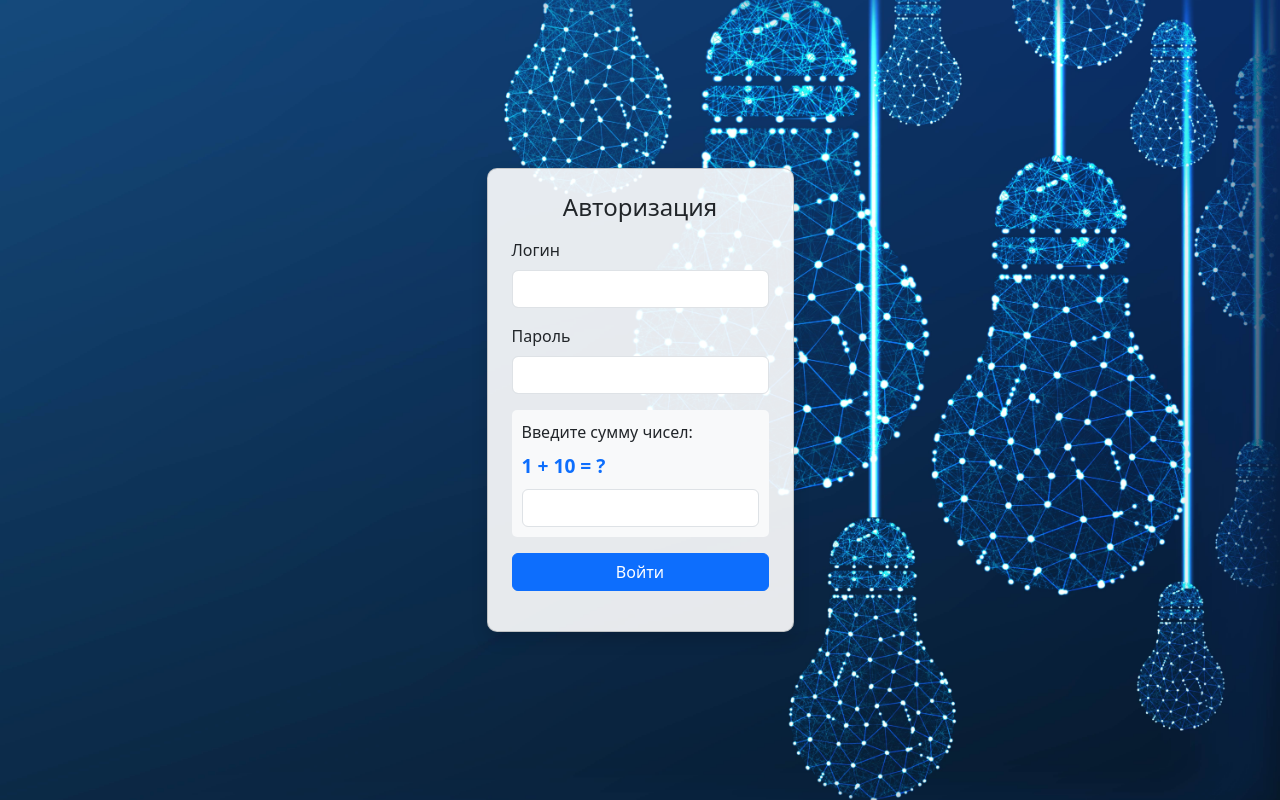
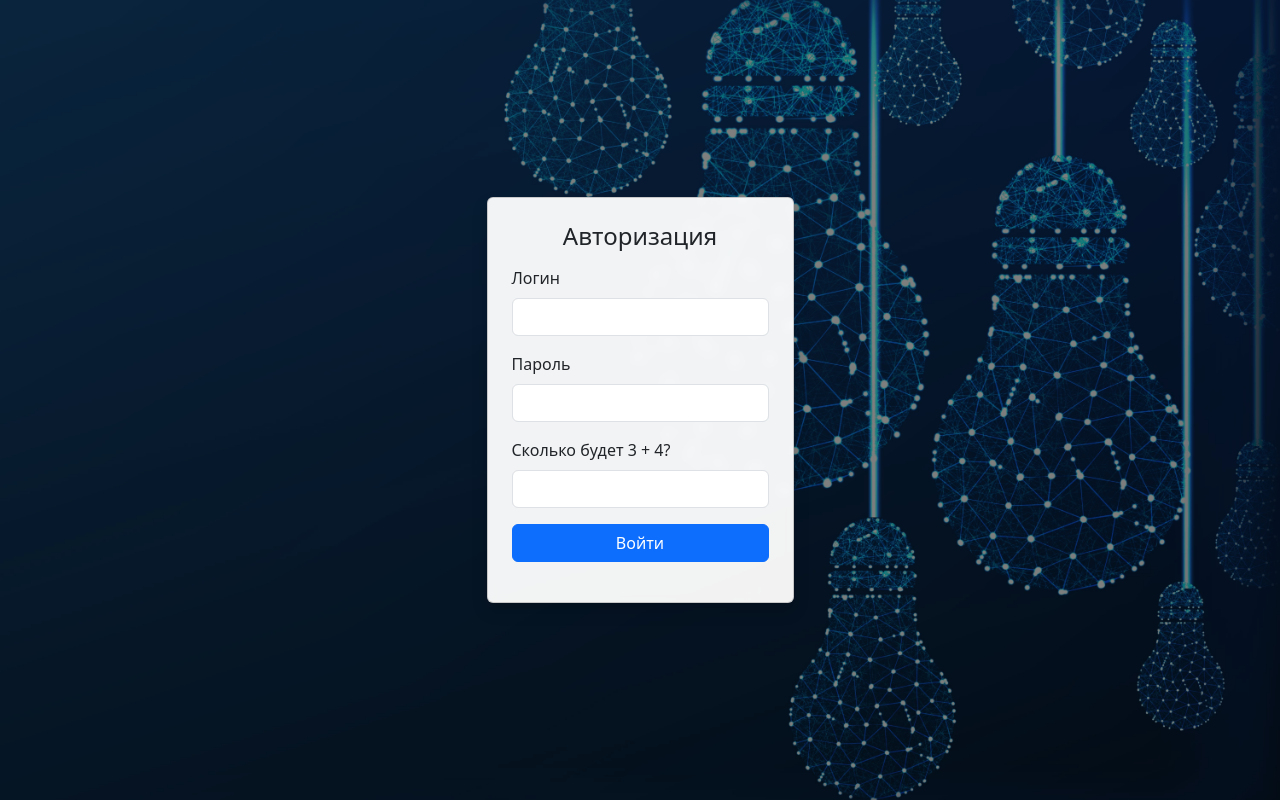
Before and after one commit to scutums/meter-admin, a website: page public/login.html in a window 1280 px wide. Drawn offline with nearby package versions, Linux system fonts and the light colour scheme.

Commit message:
Update login.html

```diff
--- a/public/login.html
+++ b/public/login.html
@@ -11,27 +11,28 @@
       background-position: center;
       background-repeat: no-repeat;
       min-height: 100vh;
+      position: relative;
     }
-    .login-container {
-      background-color: rgba(255, 255, 255, 0.9);
-      border-radius: 10px;
-      box-shadow: 0 0 20px rgba(0, 0, 0, 0.2);
+    body::before {
+      content: '';
+      position: absolute;
+      top: 0;
+      left: 0;
+      right: 0;
+      bottom: 0;
+      background: rgba(0, 0, 0, 0.5);
+      z-index: 1;
     }
-    .captcha-container {
-      background-color: #f8f9fa;
-      padding: 10px;
-      border-radius: 5px;
-      margin-bottom: 15px;
-    }
-    .captcha-numbers {
-      font-size: 1.2em;
-      font-weight: bold;
-      color: #0d6efd;
+    .card {
+      position: relative;
+      z-index: 2;
+      background: rgba(255, 255, 255, 0.95);
+      backdrop-filter: blur(5px);
     }
   </style>
 </head>
 <body class="d-flex justify-content-center align-items-center">
-  <div class="card login-container shadow p-4" style="min-width: 300px;">
+  <div class="card shadow p-4" style="min-width: 300px;">
     <h4 class="mb-3 text-center">Авторизация</h4>
     <form id="loginForm">
       <div class="mb-3">
@@ -43,11 +44,8 @@
         <input type="password" class="form-control" id="password" required />
       </div>
       <div class="mb-3">
-        <div class="captcha-container">
-          <label class="form-label">Введите сумму чисел:</label>
-          <div class="captcha-numbers mb-2" id="captchaNumbers"></div>
-          <input type="number" class="form-control" id="captcha" name="captcha" required min="0" max="19">
-        </div>
+        <label for="captcha" class="form-label">Сколько будет 3 + 4?</label>
+        <input type="text" class="form-control" id="captcha" name="captcha" required>
       </div>
       <button type="submit" class="btn btn-primary w-100">Войти</button>
     </form>
@@ -57,42 +55,14 @@
   <script>
     const form = document.getElementById("loginForm");
     const message = document.getElementById("message");
-    const captchaNumbers = document.getElementById("captchaNumbers");
-    let currentSum = 0;
-
-    function generateCaptcha() {
-      // Генерируем два случайных числа, сумма которых меньше 20
-      const num1 = Math.floor(Math.random() * 10); // 0-9
-      const num2 = Math.floor(Math.random() * (19 - num1)); // 0 до (19 - num1)
-      currentSum = num1 + num2;
-      captchaNumbers.textContent = `${num1} + ${num2} = ?`;
-    }
-
-    // Генерируем капчу при загрузке страницы
-    generateCaptcha();
-
-    // Обновляем капчу при каждом неверном вводе
-    document.getElementById("captcha").addEventListener("input", function() {
-      if (this.value.length > 2) { // Если введено больше 2 цифр
-        this.value = this.value.slice(0, 2); // Оставляем только первые 2 цифры
-      }
-    });
 
     form.addEventListener("submit", async (e) => {
       e.preventDefault();
 
-      const userSum = parseInt(form.captcha.value);
-      if (userSum !== currentSum) {
-        message.textContent = "Неверная сумма чисел";
-        generateCaptcha(); // Генерируем новую капчу
-        form.captcha.value = ""; // Очищаем поле ввода
-        return;
-      }
-
       const payload = {
         login: form.login.value,
         password: form.password.value,
-        captcha: userSum,
+        captcha: form.captcha.value,
       };
 
       const res = await fetch("/api/login", {
@@ -107,8 +77,6 @@
         window.location.href = "/index.html";
       } else {
         message.textContent = "Неверный логин или пароль";
-        generateCaptcha(); // Генерируем новую капчу при ошибке
-        form.captcha.value = ""; // Очищаем поле ввода
       }
     });
   </script>
```
